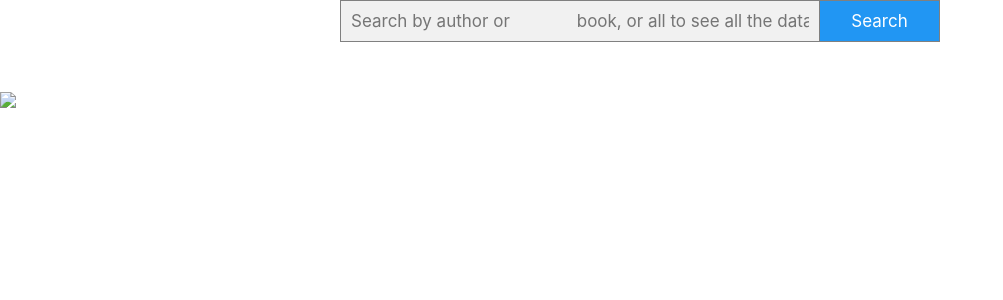
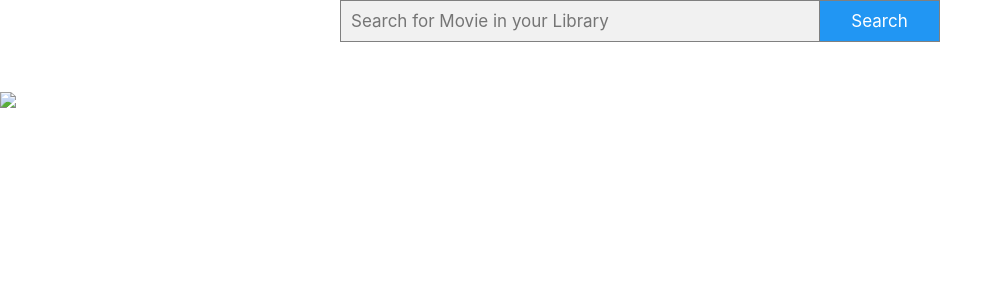
Before and after one commit to AdamNolle/SAP-Media, a Flask app: template templates/searchResults.html in a window 1280 px wide. Shown: the part 52-352 px from the top of the page, without its empty margins (0-1003 px from the left). Run offline with Flask 2, Linux system fonts and the light colour scheme; the template is opened without the code that fills it, so the values that code supplies are empty; some libraries are stand-ins or nearby versions.

Commit message:
Style fix for search results page

```diff
--- a/templates/searchResults.html
+++ b/templates/searchResults.html
@@ -50,8 +50,7 @@
     >
       <input
         type="text"
-        placeholder="Search by author or
-             book, or all to see all the data"
+        placeholder="Search for Movie in your Library"
         name="movie"
       />
       <button type="submit">Search</button>
```
